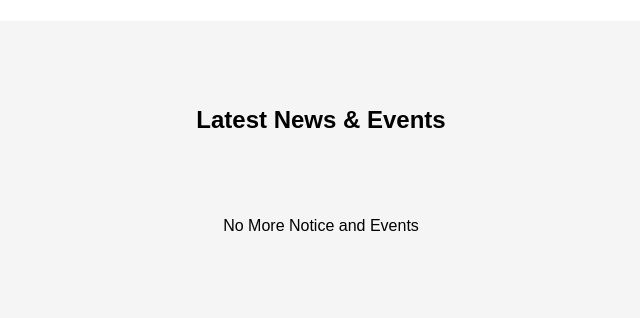
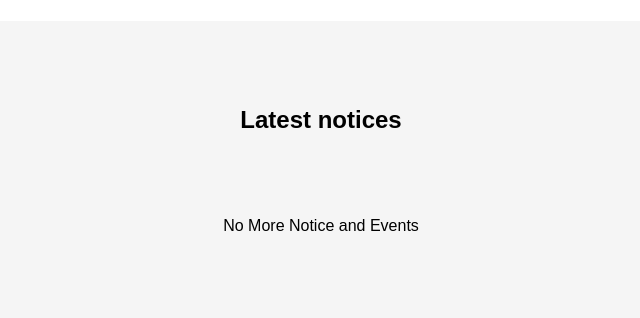
Before and after one commit to devnydv/college, a Flask app: page / in a window 1280 px wide. Shown: the part 1122-1440 px from the top of the page, without its empty margins (319-959 px from the left). Run offline with Flask 3, Linux system fonts and the light colour scheme.

Commit message:
Update section title from "Latest News & Events" to "Latest notices" for clarity

```diff
--- a/college/basic/templates/index.html
+++ b/college/basic/templates/index.html
@@ -44,7 +44,7 @@
         </section>
 
         <section class="news-highlight">
-            <h2>Latest News & Events</h2>
+            <h2>Latest notices</h2>
 
             <div class="news-grid">
                 {% for notice in notices %}
```
